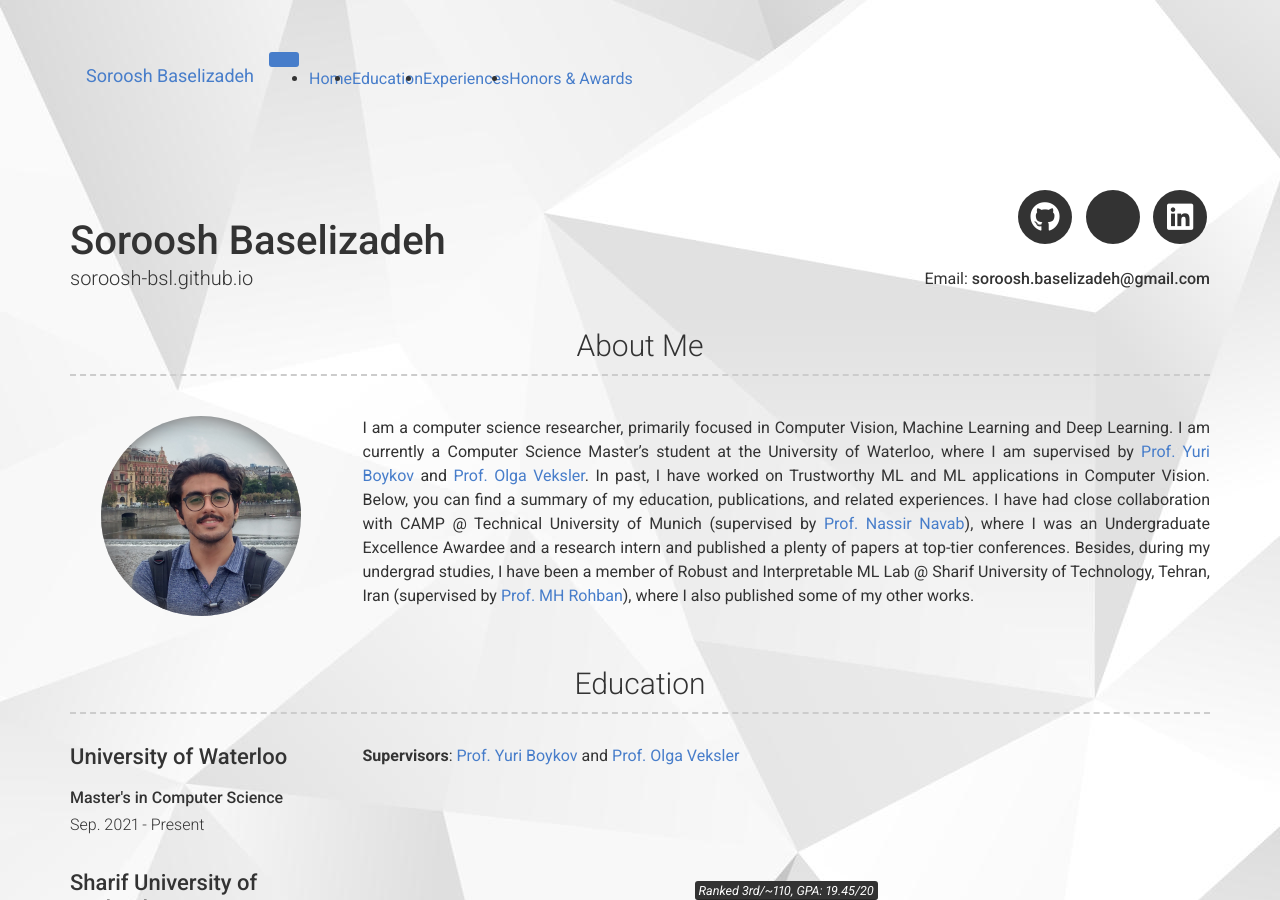
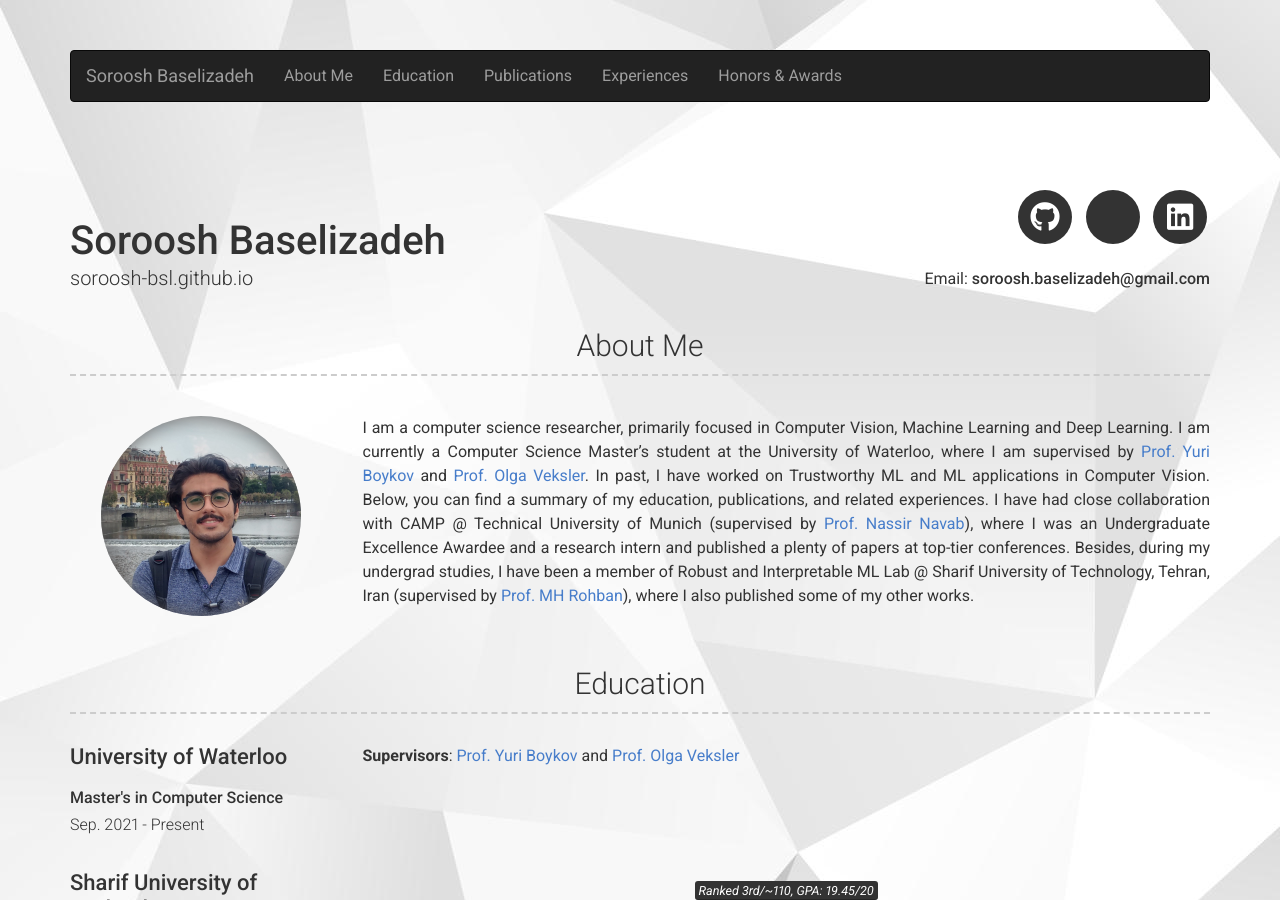
Before and after one commit to Soroosh-Bsl/soroosh-bsl.github.io, a Jekyll site: the page built from index.md, in a window 1280 px wide and 900 px high. Built offline with Jekyll 4.4.1, drawn with Linux system fonts in a browser that asks for light colours; nearby versions of some CDN libraries; a style sheet for code colours, icons or effects is not loaded.

Commit message:
navbar test

```diff
--- a/_includes/header.html
+++ b/_includes/header.html
@@ -1,33 +1,31 @@
 <link rel="stylesheet" href="https://cdn.jsdelivr.net/gh/jpswalsh/academicons@1/css/academicons.min.css">
-<script src="https://code.jquery.com/jquery-3.3.1.slim.min.js" integrity="sha384-q8i/X+965DzO0rT7abK41JStQIAqVgRVzpbzo5smXKp4YfRvH+8abtTE1Pi6jizo" crossorigin="anonymous"></script>
-<script src="https://cdnjs.cloudflare.com/ajax/libs/popper.js/1.14.7/umd/popper.min.js" integrity="sha384-UO2eT0CpHqdSJQ6hJty5KVphtPhzWj9WO1clHTMGa3JDZwrnQq4sF86dIHNDz0W1" crossorigin="anonymous"></script>
-<script src="https://stackpath.bootstrapcdn.com/bootstrap/4.3.1/js/bootstrap.min.js" integrity="sha384-JjSmVgyd0p3pXB1rRibZUAYoIIy6OrQ6VrjIEaFf/nJGzIxFDsf4x0xIM+B07jRM" crossorigin="anonymous"></script>
+<script src="https://ajax.googleapis.com/ajax/libs/jquery/3.4.1/jquery.min.js"></script>
+<script src="https://maxcdn.bootstrapcdn.com/bootstrap/3.4.1/js/bootstrap.min.js"></script>
 
 <div class="container header-contianer">
   <div class="row">
     <div class="col-xs-12 col-sm-12 col-md-12 col-lg-12" style="padding-bottom: 65px;">
-      <nav class="navbar fixed-top navbar-expand-md navbar-dark bg-dark scrolling-navbar">
-        <a class="navbar-brand" href="#">Soroosh Baselizadeh</a>
-        <button class="navbar-toggler" type="button" data-toggle="collapse" data-target="#sticky-nav">
-          <span class="navbar-toggler-icon"></span>
-        </button>
-        <div class="collapse navbar-collapse" id="sticky-nav">
-          <ul class="navbar-nav mr-auto">
-            <li class="nav-item">
-              <a href="#" class="nav-link">Home</a>
-            </li>
-            <li class="nav-item">
-              <a href="#Education..." class="nav-link">Education</a>
-            </li>
-            <li class="nav-item">
-              <a href="#Experiences..." class="nav-link">Experiences</a>
-            </li>
-            <li class="nav-item">
-              <a href="#Honors..." class="nav-link">Honors & Awards</a>
-            </li>
-          </ul>
-        </div>
-      </nav>
+       <nav class="navbar navbar-inverse">
+         <div class="container-fluid">
+           <div class="navbar-header">
+             <button type="button" class="navbar-toggle" data-toggle="collapse" data-target="#myNavbar">
+               <span class="icon-bar"></span>
+               <span class="icon-bar"></span>
+               <span class="icon-bar"></span>
+             </button>
+             <a class="navbar-brand" href="#">Soroosh Baselizadeh</a>
+           </div>
+           <div class="collapse navbar-collapse" id="myNavbar">
+             <ul class="nav navbar-nav">
+               <li><a href="#About...">About Me</a></li>
+               <li><a href="#Education...">Education</a></li>
+               <li><a href="#Publications...">Publications</a></li>
+               <li><a href="#Experiences...">Experiences</a></li>
+               <li><a href="#Honors...">Honors & Awards</a></li>
+             </ul>
+           </div>
+         </div>
+       </nav>
     </div>
     <div class="col-xs-12 col-sm-6 col-md-6 col-lg-8 header-left">
       <h1>{{ site.name | escape }}</h1>
--- a/_sass/base.scss
+++ b/_sass/base.scss
@@ -1,5 +1,5 @@
 @import url(https://fonts.googleapis.com/css?family=Roboto:100,300,400,700,500,500italic,400italic,300italic,100italic,700italic);
-@import url(https://maxcdn.bootstrapcdn.com/bootstrap/3.0.0/css/bootstrap.min.css);
+@import url(https://maxcdn.bootstrapcdn.com/bootstrap/3.4.1/css/bootstrap.min.css);
 @import url(https://use.fontawesome.com/releases/v5.11.2/css/all.css);
 @import url(https://use.fontawesome.com/releases/v5.11.2/css/v4-shims.css);
 @import url(https://cdn.jsdelivr.net/gh/jpswalsh/academicons@1/css/academicons.min.css);
```
